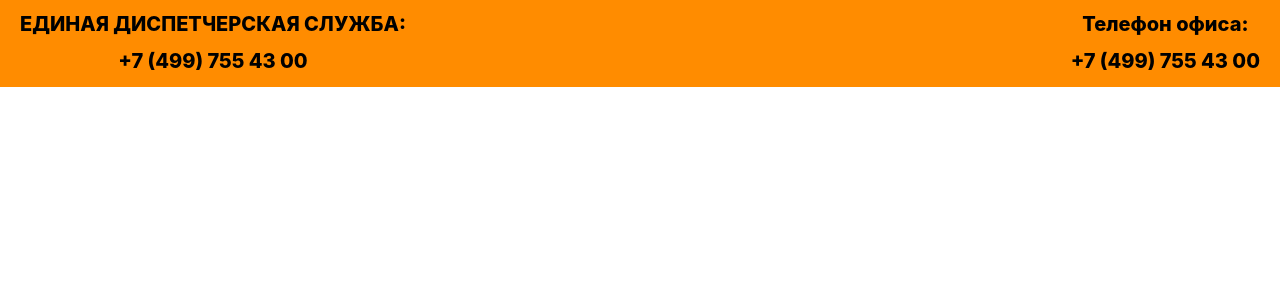
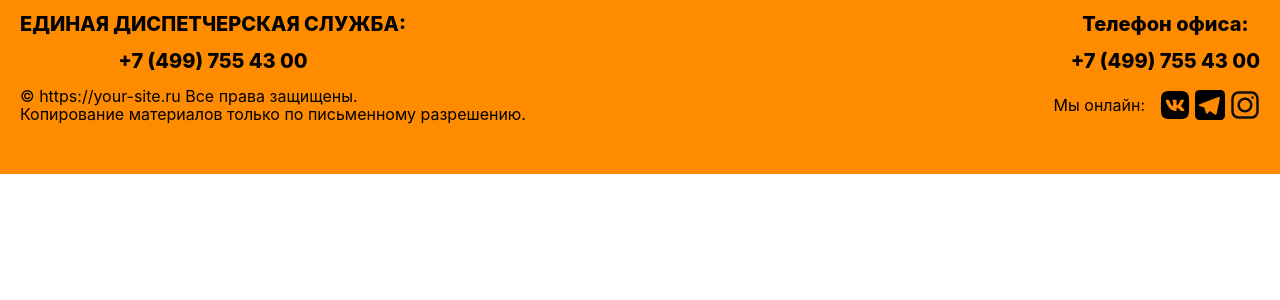
Before and after one commit to 1qqoo/communal-services, a React (Create React App) app: page / in a window 1280 px wide. Shown: the top 300 px of the page. Built offline with nearby package versions, Linux system fonts and the light colour scheme.

Commit message:
footer 3

```diff
--- a/src/components/App/App.js
+++ b/src/components/App/App.js
@@ -1,12 +1,14 @@
 import React from 'react';
 import Header from '../Header/Header.js';
 import Main from '../Main/Main.js';
+import Footer from '../Footer/Footer.js';
 
 const App = () => {
   return (
     <>
       <Header />
       <Main />
+      <Footer />
     </>
   );
 };
```
